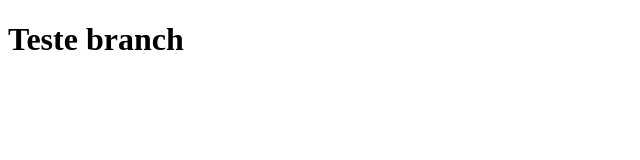
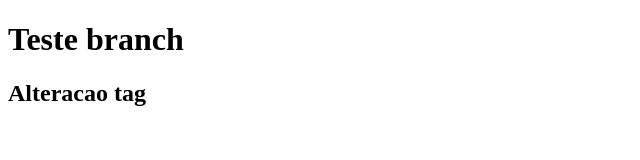
Before and after one commit to RvlManza/aprendizado, a plain HTML site: page index.html in a window 1280 px wide. Shown: the whole page, without its empty margins (0-640 px from the left). Drawn offline with Linux system fonts and the light colour scheme.

Commit message:
alteramdo versão

```diff
--- a/index.html
+++ b/index.html
@@ -8,5 +8,7 @@
 </head>
 <body>
     <h1>Teste branch</h1>
+
+    <h2>Alteracao tag</h2>
 </body>
 </html>
```
